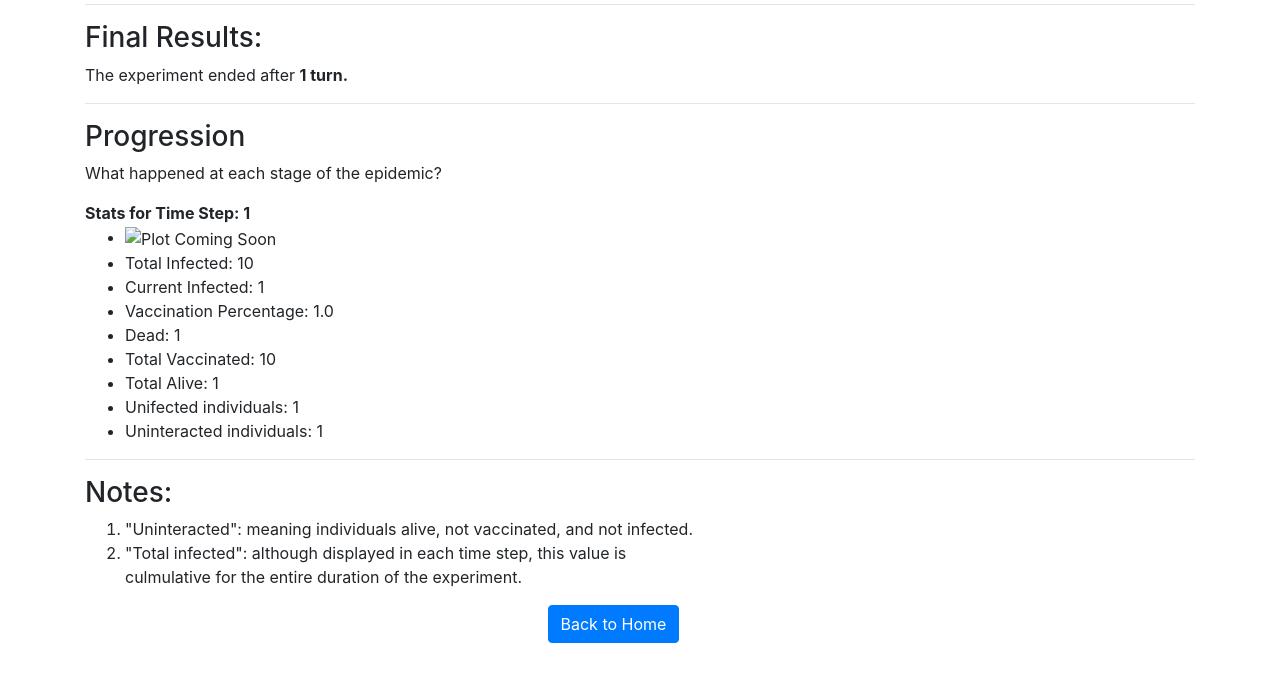
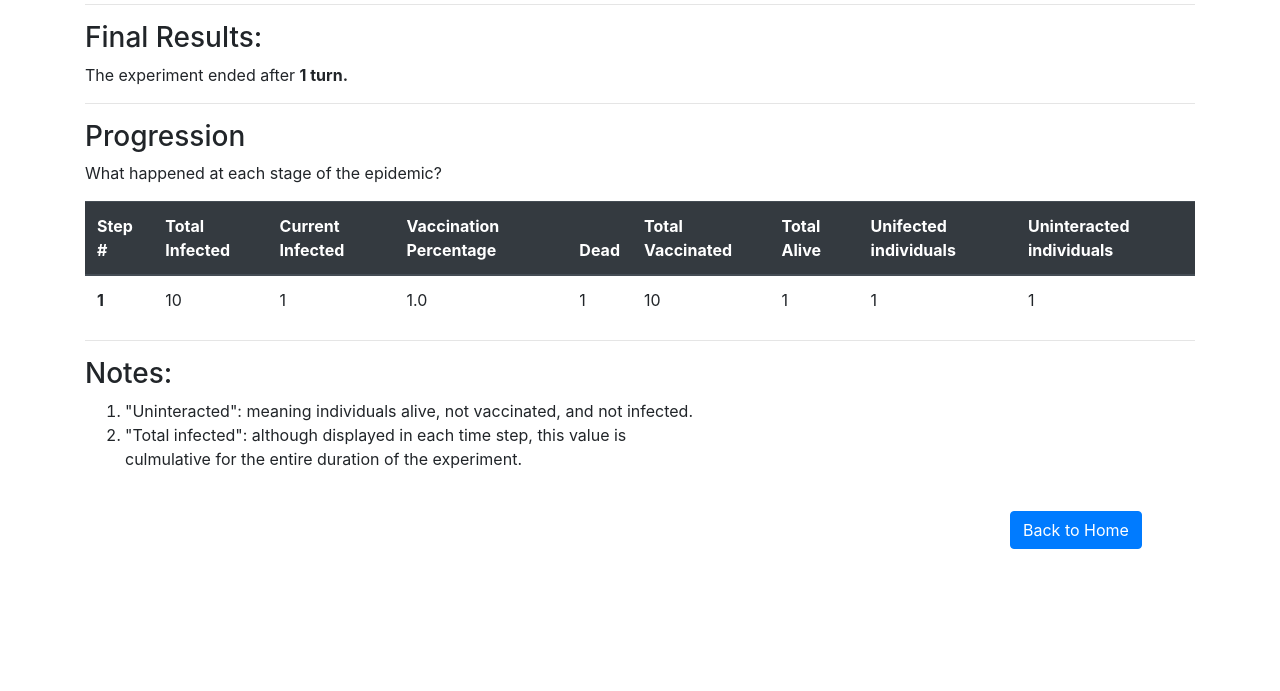
Before and after one commit to sprajjwal/assignment-herd-immunity, a Django app: template web/simulator/templates/simulator/results.html in a window 1280 px wide. Shown: the part 341-1032 px from the top of the page. After the commit the page ends 890 px from the top, so only its background shows below. Run offline with Django 3.2, Linux system fonts and the light colour scheme; the template is opened without the code that fills it: values that come from a table or form of the project are taken from there, others are empty; tables that the repository leaves empty hold one stand-in row (values such as "Sample post"); some libraries are stand-ins or nearby versions.

Commit message:
[Update] Progression as table.

```diff
--- a/web/simulator/templates/simulator/results.html
+++ b/web/simulator/templates/simulator/results.html
@@ -53,39 +53,37 @@
     <hr>
     <h3>Progression</h3>
     <p>What happened at each stage of the epidemic?</p>
-    {% for time_step in time_steps %}
-    <strong>Stats for Time Step: {{ time_step.step_id }}</strong>
-    <ul>
-        <li>
-            <!-- Show bar charts, and pie charts -->
-            <img src="#" alt="Plot Coming Soon">
-        </li>
-        <li>
-            Total Infected: {{ time_step.total_infected }} <br>
-        </li>
-        <li>
-            Current Infected: {{ time_step.current_infected }}
-        </li>
-        <li>
-            Vaccination Percentage: {{ time_step.vaccinated_population }}
-        </li>
-        <li>
-            Dead: {{ time_step.dead }}
-        </li>
-        <li>
-            Total Vaccinated: {{ time_step.total_vaccinated }}
-        </li>
-        <li>
-            Total Alive: {{ time_step.alive  }}
-        </li>
-        <li>
-            Unifected individuals: {{ time_step.uninfected }}
-        </li>
-        <li>
-            Uninteracted individuals: {{ time_step.uninteracted }} <br>
-        </li>
-    </ul>
-    {% endfor %}
+    <!-- Table of Time Steps -->
+    <table class="table">
+        <thead class="thead-dark">
+            <tr>
+                <th scope="col">Step #</th>
+                <th scope="col">Total Infected</th>
+                <th scope="col">Current Infected</th>
+                <th scope="col">Vaccination Percentage</th>
+                <th scope="col">Dead</th>
+                <th scope="col">Total Vaccinated</th>
+                <th scope="col">Total Alive</th>
+                <th scope="col">Unifected individuals</th>
+                <th scope="col">Uninteracted individuals</th>
+            </tr>
+         </thead>
+         <tbody>
+            {% for time_step in time_steps %}
+                <tr>
+                    <th scope="row">{{ time_step.step_id }}</th>
+                    <td>{{ time_step.total_infected }}</td>
+                    <td>{{ time_step.current_infected }}</td>
+                    <td>{{ time_step.vaccinated_population }}</td>
+                    <td>{{ time_step.dead }}</td>
+                    <td>{{ time_step.total_vaccinated }}</td>
+                    <td>{{ time_step.alive  }}</td>
+                    <td>{{ time_step.uninfected }}</td>
+                    <td>{{ time_step.uninteracted }}</td>
+                </tr>
+            {% endfor %}
+        </tbody>
+    </table>
     <hr>
     <h3>Notes:</h3>
     <ol>
@@ -97,8 +95,9 @@
              culmulative for the entire duration of the experiment.
         </li>
     </ol>
+    <br>
     <!-- link to start another simulation -->
-    <div class="offset-md-5">
+    <div class="offset-md-10">
         <a href="/" class="btn btn-primary">Back to Home</a>
     </div>
     <br><br>
```
